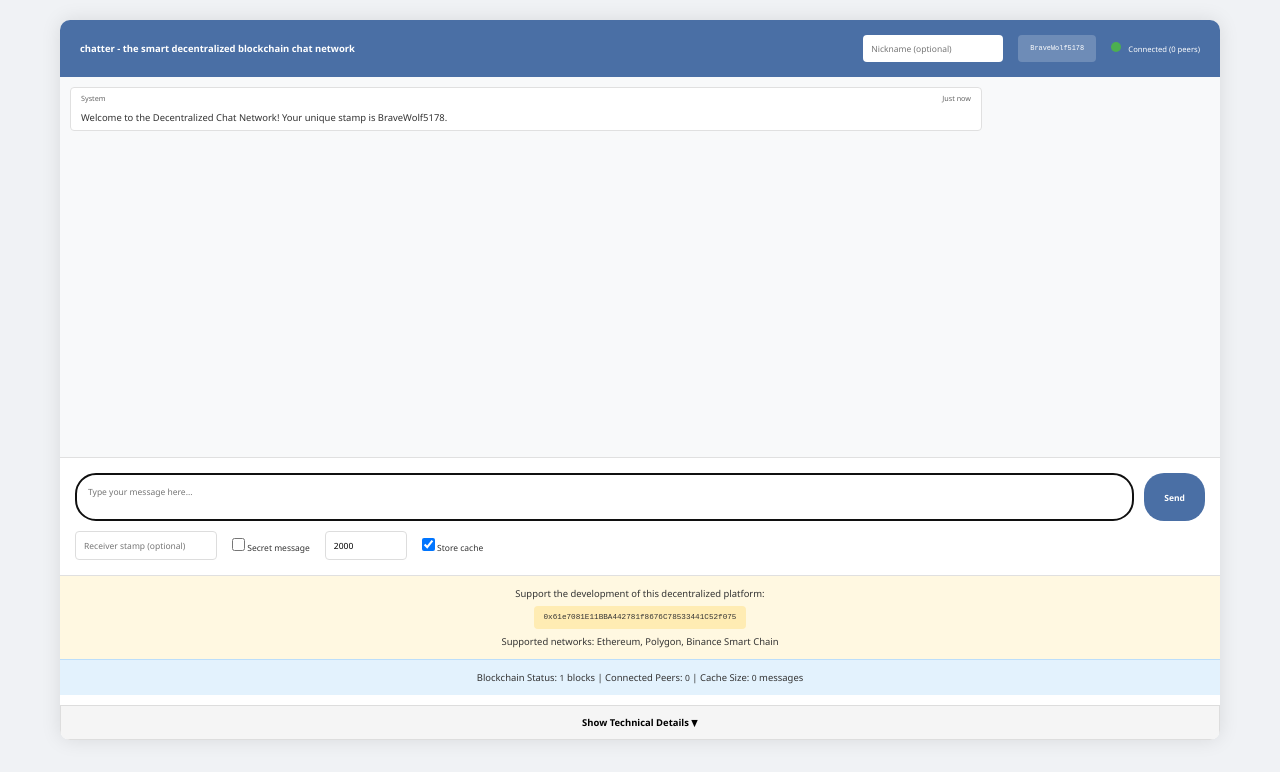
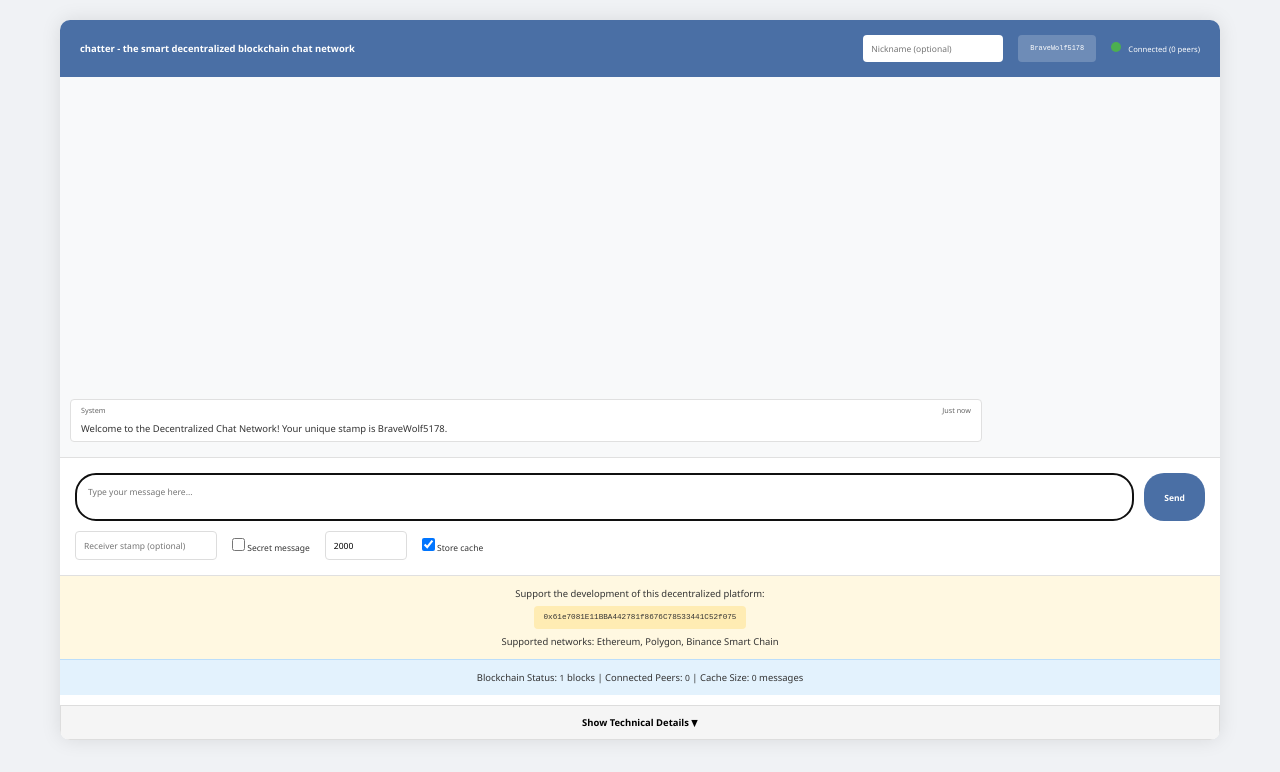
Before and after one commit to shek-hrd/chatter, a plain HTML site: page index.html in a window 1280 px wide. Drawn offline with Linux system fonts and the light colour scheme.

Commit message:
Update index.html

```diff
--- a/index.html
+++ b/index.html
@@ -65,6 +65,9 @@
             overflow-y: auto;
             padding: 10px;
             background: #f8f9fa;
+            display: flex;
+            flex-direction: column;
+            justify-content: flex-end;
         }
 
         .message {
@@ -73,6 +76,9 @@
             border-radius: 4px;
             max-width: 80%;
             word-wrap: break-word;
+            white-space: nowrap;
+            overflow: hidden;
+            text-overflow: ellipsis;
         }
 
         .message.own {
@@ -1115,6 +1121,12 @@
                 const messageInput = document.getElementById('message-input');
                 const messageText = messageInput.value.trim();
 
+                // Limit message size to 536 characters
+                if (messageText.length > 536) {
+                    alert('Message is too long. Please limit to 536 characters.');
+                    return;
+                }
+
                 if (!messageText) return;
 
                 // Add visual feedback for sending
```
